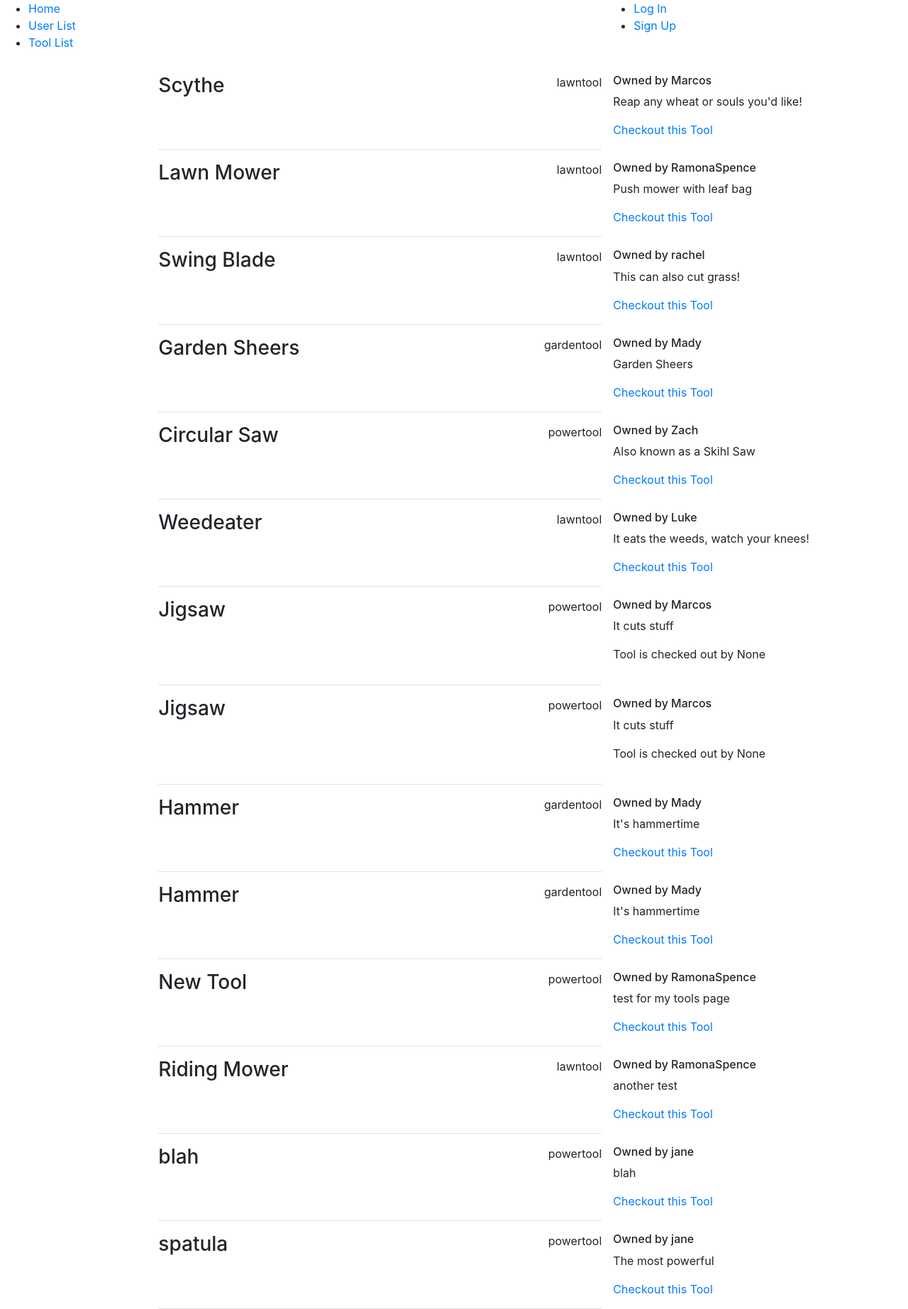
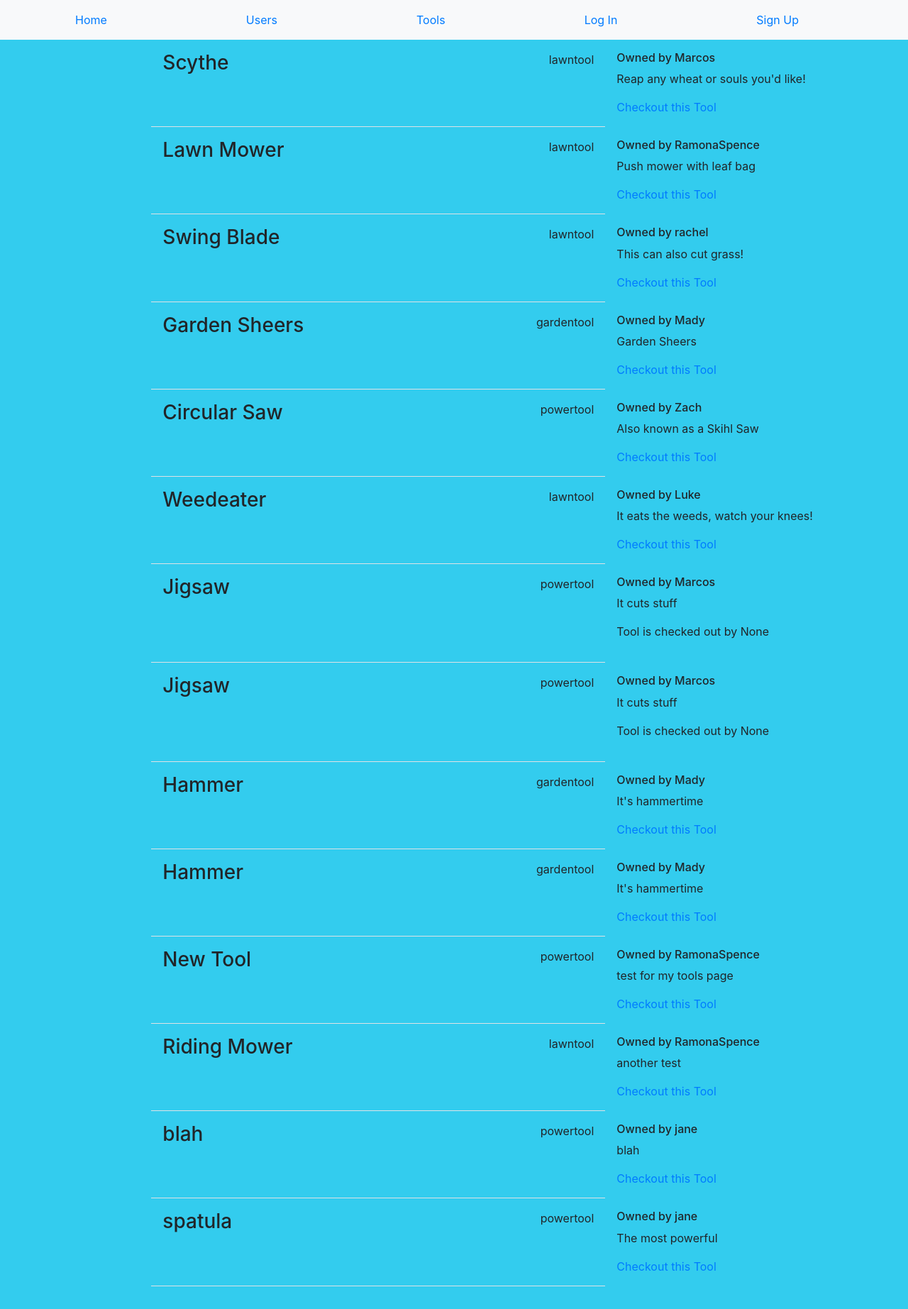
Before and after one commit to ramonaspence/7.4-hey-neighbor, a Django app: page / in a window 1280 px wide. Shown: the whole page at 71% size. After the commit the page ends 1813 px from the top, so only its background shows below. Run offline with Django 3.2, Linux system fonts and the light colour scheme; data comes from the database, SQL or seed files in the repository; both versions use the stored data as it was after the commit; some libraries are stand-ins or nearby versions.

Commit message:
styling with bootstrap

```diff
--- a/conf/settings.py
+++ b/conf/settings.py
@@ -11,6 +11,7 @@
 """
 
 import os
+
 
 # Build paths inside the project like this: os.path.join(BASE_DIR, ...)
 BASE_DIR = os.path.dirname(os.path.dirname(os.path.abspath(__file__)))
--- a/static/styles.css
+++ b/static/styles.css
@@ -1,3 +1,9 @@
 body {
     background-color: #3ce;
 }
+
+ul {
+  list-style: none;
+  padding: 0;
+  margin: 0;
+}
--- a/tools/models.py
+++ b/tools/models.py
@@ -7,11 +7,13 @@
     powertool = 'powertool'
     lawntool = 'lawntool'
     gardentool = 'gardentool'
+    other = 'other'
 
     available_types = [
         (powertool, 'powertool'),
         (lawntool, 'lawntool'),
         (gardentool, 'gardentool'),
+        (other, 'other'),
     ]
 
     name = models.CharField(max_length = 255)
--- a/tools/templates/tools/base.html
+++ b/tools/templates/tools/base.html
@@ -5,10 +5,44 @@
   <meta http-equiv="X-UA-Compatible" content="ie=edge">
   <title>Document</title>
 
+  {% load static %}
   <link rel="stylesheet" href="https://stackpath.bootstrapcdn.com/bootstrap/4.3.1/css/bootstrap.min.css" integrity="sha384-ggOyR0iXCbMQv3Xipma34MD+dH/1fQ784/j6cY/iJTQUOhcWr7x9JvoRxT2MZw1T" crossorigin="anonymous">
+  <link rel="stylesheet" type="text/css" href="{% static 'styles.css' %}" >
 </head>
 <body>
-  {% include 'tools/header.html' %}
+  <div class="row">
+  <nav class="col-12 navbar navbar-expand-lg navbar-light bg-light">
+    <div class="navbar nav col-12">
+    <div class="header col-12">
+      <ul class="d-flex flex-row justify-content-around">
+        <a  class="nav-item mr-5" href="{% url 'tools:home' %}">Home</a>
+          {% if request.user.is_authenticated %}
+        <a class="nav-item mr-5" href="{% url 'tools:mytools' user.id %}">My Tools</a>
+          {% endif %}
+        <a class="nav-item mr-5" href="{% url 'tools:users'%}">Users</a>
+        <a class="nav-item mr-5" href="{% url 'tools:list' %}">Tools</a>
+          {% if request.user.is_authenticated %}
+        <a class="nav-item mr-5" href="{% url 'tools:new' %}">Add Tool</a>
+          {% else %}
+          {% endif %}
+
+
+
+
+
+        {% if request.user.is_authenticated %}
+          <a class="nav-item mr-5" href="{% url 'logout' %}">Log Out</a>
+        {% else %}
+          <a class="nav-item mr-5" href="{% url 'login' %}">Log In</a>
+        {% endif %}
+
+        <a class="nav-item mr-5" href="{% url 'accounts:signup' %}">Sign Up</a>
+      </ul>
+    </div>
+
+    </div>
+  </nav>
+</div>
 
   <main class="container-fluid">
   {% block content %}
--- a/tools/templates/tools/header.html
+++ b/tools/templates/tools/header.html
@@ -1,4 +1,6 @@
-<nav class="row no-gutters">
+
+
+<!-- <nav class="row">
   <div class="header col-8">
     <ul>
       <li><a href="{% url 'tools:home' %}">Home</a></li>
@@ -25,4 +27,4 @@
       <li><a href="{% url 'accounts:signup' %}">Sign Up</a></li>
     </ul>
   </div>
-</nav>
+</nav> -->
--- a/tools/templates/tools/mytools.html
+++ b/tools/templates/tools/mytools.html
@@ -1,7 +1,7 @@
 {% extends 'tools/base.html' %}
 
 {% block content %}
-<div class="row no-gutters">
+<div class="row">
   <div class="col-8 offset-2">
     <div class="modal-header">
       <h2>Hello World</h2>
--- a/tools/templates/tools/tools.html
+++ b/tools/templates/tools/tools.html
@@ -3,7 +3,7 @@
 {% block content %}
 
 {% for tool in object_list %}
-<div class="row no-gutters"
+<div class="row"
   <div class="col-8 offset-2">
     <div class="modal-header col-6 offset-2">
       <h3>{{ tool.name }}</h3>
--- a/tools/templates/tools/users.html
+++ b/tools/templates/tools/users.html
@@ -2,7 +2,7 @@
 
 {% block content %}
 {% for user in object_list %}
-  <div class="row no-gutters">
+  <div class="row">
     <div class="col-6 offset-2">
       <h2><a href="">{{ user.username }}</a></h2>
       <h6><a href=""></a>{{ user.firstname }} {{ user.lastname }}</h6>
```
Also changed, not shown: db.sqlite3.
